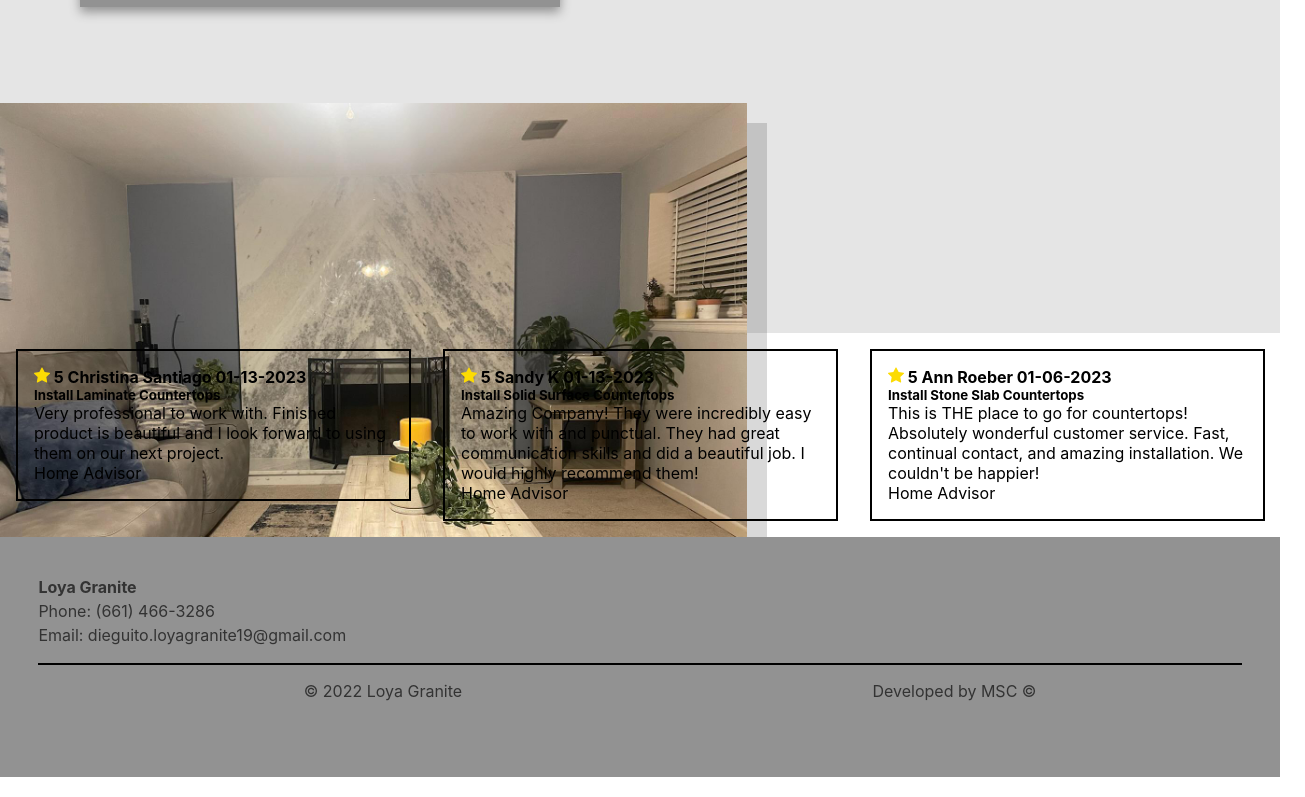
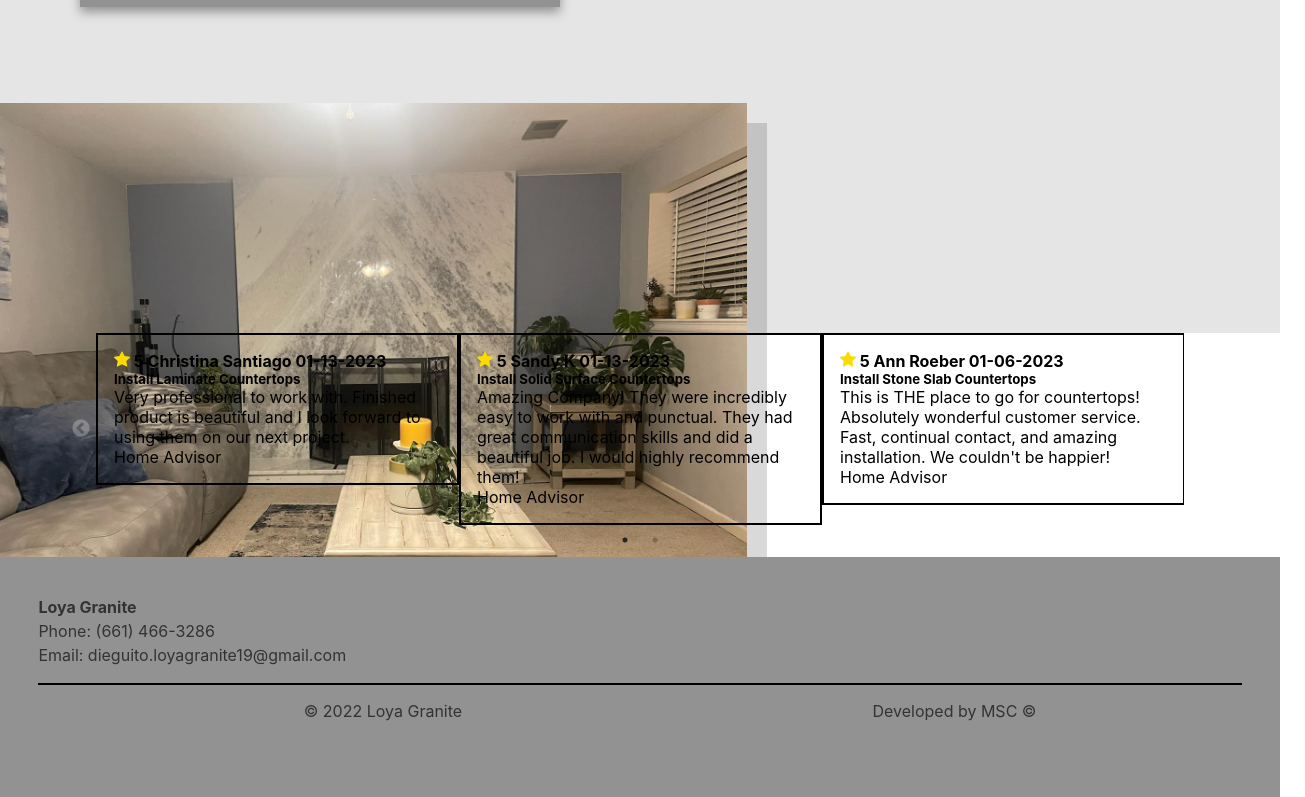
Before and after one commit to mrivera0014/loya-granite, a React (Create React App) app: page / in a window 1280 px wide. Shown: the part 1338-2135 px from the top of the page, 1305 px wide, since content can reach past the window. Built offline with nearby package versions, Linux system fonts and the light colour scheme.

Commit message:
slider fully functional and responsive

```diff
--- a/src/Components/Footer/Footer.css
+++ b/src/Components/Footer/Footer.css
@@ -6,6 +6,7 @@
     padding: 3%;
     position: relative;
     bottom: 0;
+    margin-top: 2rem;
 }
 
 .footerInfo {
--- a/src/Components/Reviews/Reviews.css
+++ b/src/Components/Reviews/Reviews.css
@@ -9,6 +9,23 @@ article {
 .reviewItem {
     border: solid 2px black;
     padding: 1rem;
-    min-width: 20rem;
-    margin: 1rem;
+    /* min-width: 20rem;
+    min-height: 12rem;
+    margin: 2rem; */
+
 }
+
+.slick-slider {
+    width: 85%;
+    margin: auto;
+}
+
+.slick-prev::before,
+.slick-next::before {
+    color: #010000;
+}
+
+.slick-prev:hover,
+.slick-next:hover {
+    background-color: #7c8798;
+}
--- a/src/Components/Reviews/Reviews.js
+++ b/src/Components/Reviews/Reviews.js
@@ -11,11 +11,39 @@ export default class Reviews extends Component {
     render() {
         const settings = {
             dots: true,
-            infinite: true,
+            infinite: false,
             speed: 500,
             slidesToShow: 3,
-            slidesToScroll: 3
-        }
+            slidesToScroll: 4,
+            initialSlide: 0,
+            responsive: [
+                {
+                    breakpoint: 1024,
+                    settings: {
+                        slidesToShow: 3,
+                        slidesToScroll: 3,
+                        infinite: true,
+                        dots: true
+                    }
+                },
+                {
+                    breakpoint: 600,
+                    settings: {
+                        slidesToShow: 2,
+                        slidesToScroll: 2,
+                        initialSlide: 2
+                    }
+                },
+                {
+                    breakpoint: 480,
+                    settings: {
+                        slidesToShow: 1,
+                        slidesToScroll: 1
+                    }
+                }
+            ]
+        };
+
         return (
             <div>
                 <Slider {...settings}>
```
